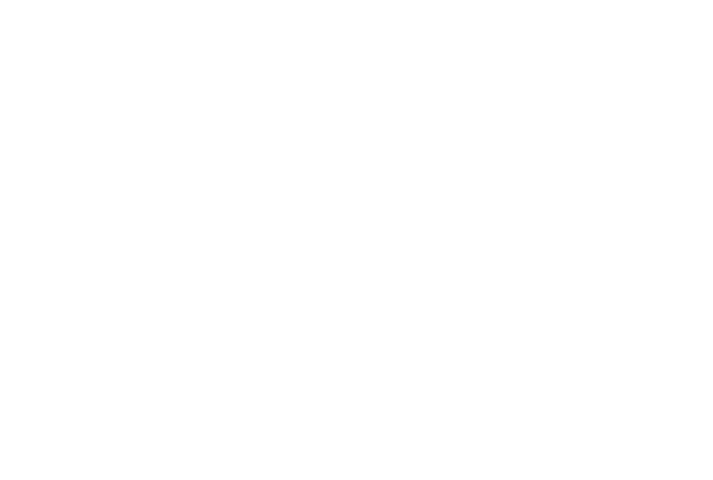
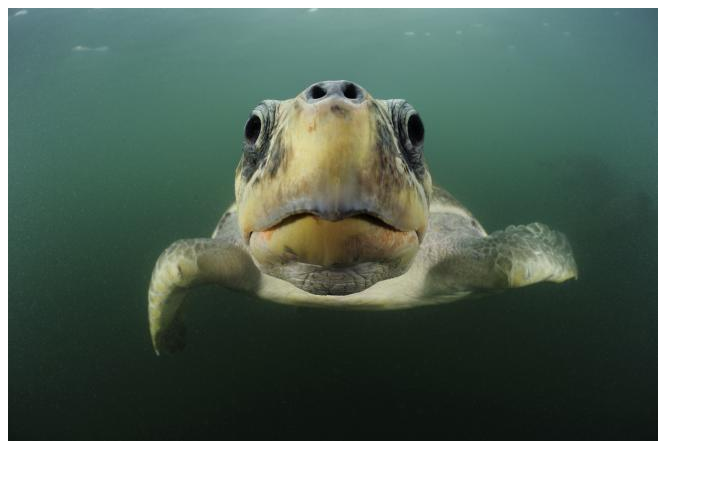
Before and after one commit to Nworldw/landingPage, a plain HTML site: page index.html in a window 1280 px wide. Shown: the whole page, without its empty margins (0-713 px from the left). Drawn offline with Linux system fonts and the light colour scheme.

Commit message:
sgfhd\hzdhzngxnxvbmfhmxfhm

```diff
--- a/index.html
+++ b/index.html
@@ -6,6 +6,7 @@
     <title>Tarturicas</title>
 </head>
 <body>
+    <img src="a.jpg""></img>
 
 </body>
 </html>
```
